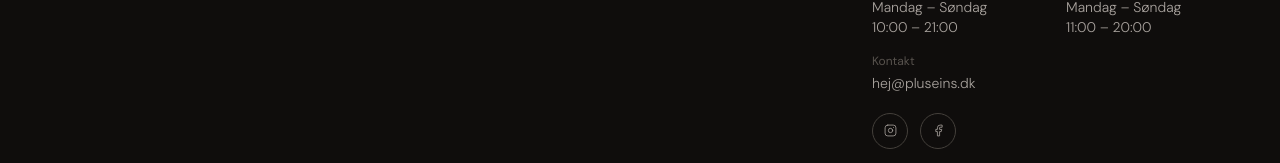
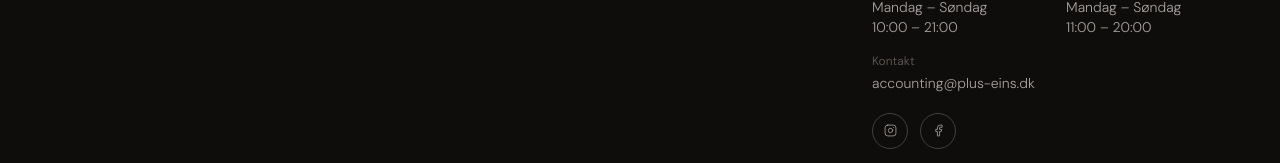
Before and after one commit to mariusaagesen/PLUSEINS, a React (Vite) app: page / in a window 1280 px wide. Shown: the part 2179-2342 px from the top of the page. Built offline with nearby package versions, Linux system fonts and the light colour scheme.

Commit message:
Update email and fix capitalization

```diff
--- a/src/components/Footer.tsx
+++ b/src/components/Footer.tsx
@@ -67,8 +67,8 @@ export default function Footer() {
               </div>
               <div>
                 <p className="text-xs text-stone-600 mb-1">{t.footer.contact}</p>
-                <a href="mailto:hej@pluseins.dk" className="text-sm font-sans font-light text-stone-400 hover:text-stone-200 transition-colors block">
-                  hej@pluseins.dk
+                <a href="mailto:accounting@plus-eins.dk" className="text-sm font-sans font-light text-stone-400 hover:text-stone-200 transition-colors block">
+                  accounting@plus-eins.dk
                 </a>
               </div>
               <div className="flex gap-3 pt-1">
--- a/src/components/Visit.tsx
+++ b/src/components/Visit.tsx
@@ -99,8 +99,8 @@ export default function Visit() {
                   <a href="tel:+4512345678" className="font-serif text-xl font-light text-stone-900 hover:text-stone-600 transition-colors block">
                     +45 12 34 56 78
                   </a>
-                  <a href="mailto:hej@pluseins.dk" className="font-serif text-xl font-light text-stone-600 hover:text-stone-900 transition-colors block">
-                    hej@pluseins.dk
+                  <a href="mailto:accounting@plus-eins.dk" className="font-serif text-xl font-light text-stone-600 hover:text-stone-900 transition-colors block">
+                    accounting@plus-eins.dk
                   </a>
                 </div>
               </div>
--- a/src/i18n/translations.ts
+++ b/src/i18n/translations.ts
@@ -261,7 +261,7 @@ export const translations = {
         title: 'Book din plads',
         text: 'Pladserne er begrænsede. Skriv til os og reserver din plads.',
         cta: 'Send en besked',
-        email: 'hej@pluseins.dk',
+        email: 'accounting@plus-eins.dk',
       },
     },
     visit: {
@@ -288,7 +288,7 @@ export const translations = {
       contact: {
         label: 'Kontakt',
         phone: '+45 40 20 28 26',
-        email: 'hej@pluseins.dk',
+        email: 'accounting@plus-eins.dk',
       },
       social: {
         label: 'Følg med',
@@ -586,7 +586,7 @@ export const translations = {
         title: 'Platz reservieren',
         text: 'Die Plätze sind begrenzt. Schreib uns und reserviere deinen Platz.',
         cta: 'Nachricht senden',
-        email: 'hej@pluseins.dk',
+        email: 'accounting@plus-eins.dk',
       },
     },
     visit: {
@@ -613,7 +613,7 @@ export const translations = {
       contact: {
         label: 'Kontakt',
         phone: '+45 40 20 28 26',
-        email: 'hej@pluseins.dk',
+        email: 'accounting@plus-eins.dk',
       },
       social: {
         label: 'Folgen Sie uns',
@@ -694,7 +694,7 @@ export const translations = {
       visitTeaser: {
         label: 'Visit',
         title: 'We are in Rørvig.',
-        text: 'the beautiful coastal town of Denmark. We are happy to bring you Danish interior, Italian specialities and German culture.',
+        text: 'The beautiful coastal town of Denmark. We are happy to bring you Danish interior, Italian specialities and German culture.',
         cta: 'Opening hours & address',
       },
     },
@@ -911,7 +911,7 @@ export const translations = {
         title: 'Book your spot',
         text: 'Spots are limited. Write to us and reserve your place.',
         cta: 'Send a message',
-        email: 'hej@pluseins.dk',
+        email: 'accounting@plus-eins.dk',
       },
     },
     visit: {
@@ -938,7 +938,7 @@ export const translations = {
       contact: {
         label: 'Contact',
         phone: '+45 40 20 28 26',
-        email: 'hej@pluseins.dk',
+        email: 'accounting@plus-eins.dk',
       },
       social: {
         label: 'Follow along',
--- a/src/pages/Store.tsx
+++ b/src/pages/Store.tsx
@@ -94,7 +94,7 @@ export default function Store() {
               </div>
               <div className="md:text-right">
                 <a
-                  href="mailto:hej@pluseins.dk"
+                  href="mailto:accounting@plus-eins.dk"
                   className="btn-light inline-flex"
                 >
                   {s.gift.cta}
```
